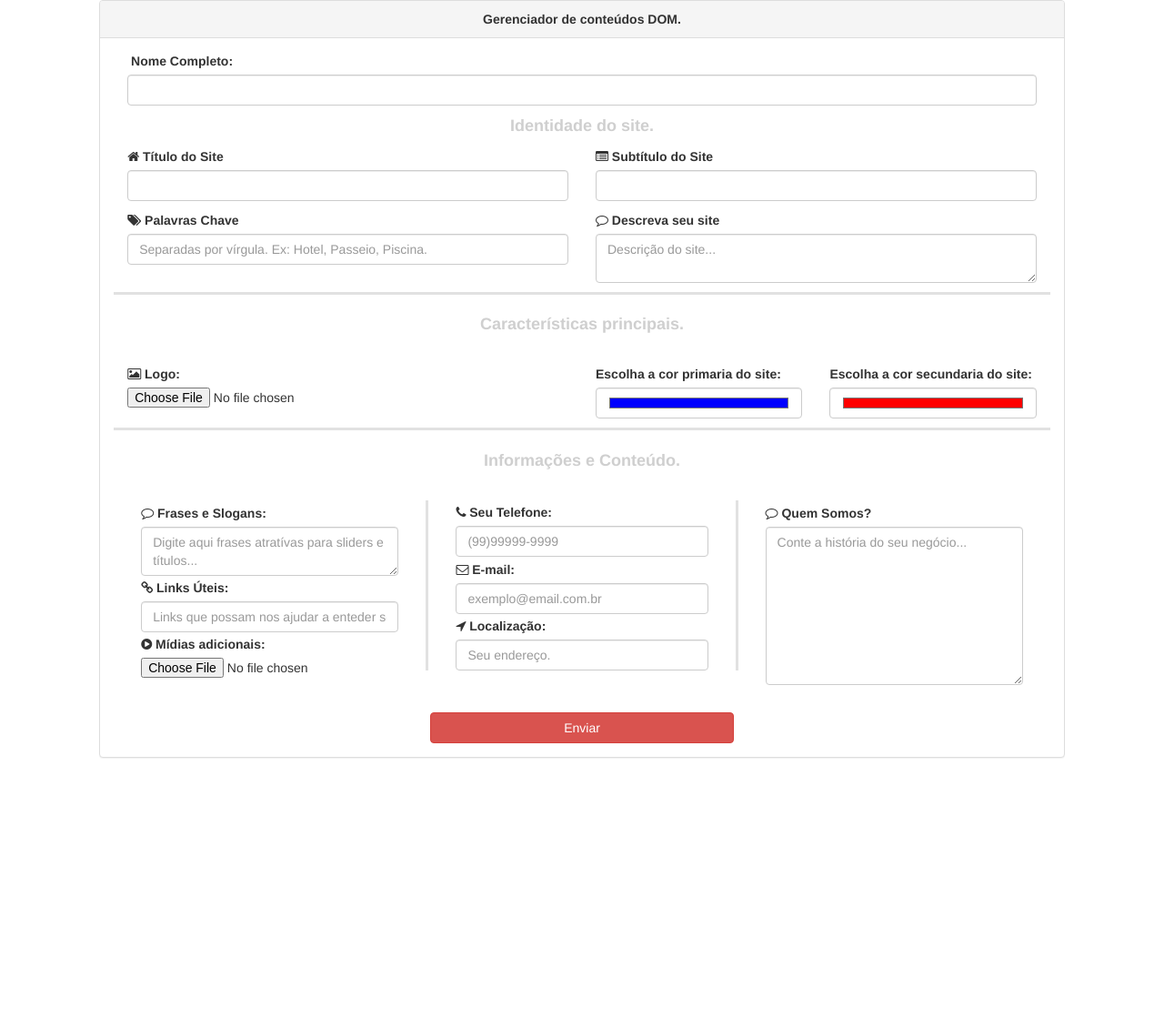
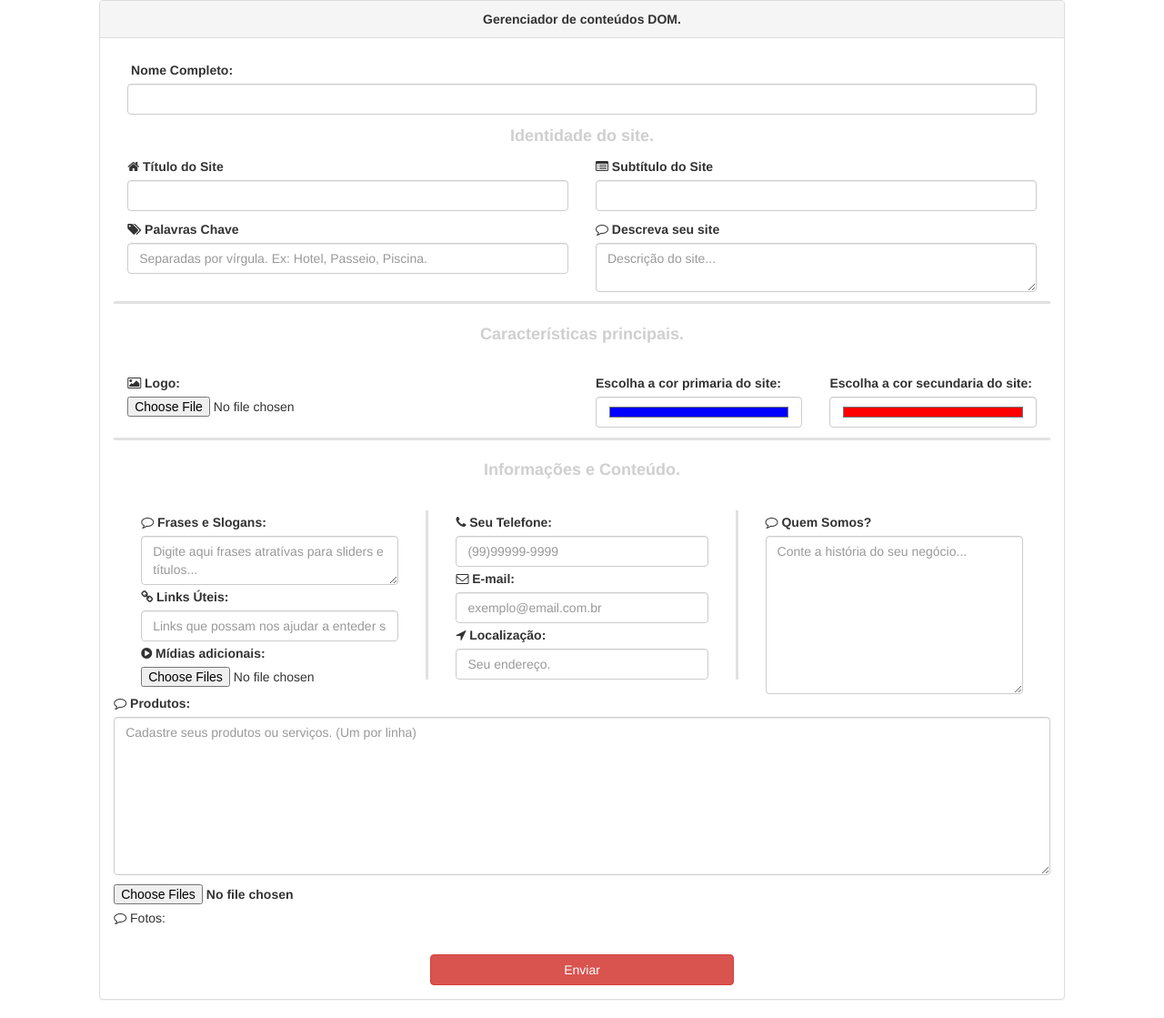
Before and after one commit to LucasLimaAZ/gestor_conteudo, a PHP site: page / in a window 1280 px wide. Shown: the whole page at 91% size. Before the commit the page ends 833 px from the top, so only its background shows below. Run offline with PHP 8.4, Linux system fonts and the light colour scheme; some libraries are stand-ins or nearby versions.

Commit message:
alteracoes

```diff
--- a/back-end/Conexao.php
+++ b/back-end/Conexao.php
@@ -6,7 +6,7 @@
 
         try{
 
-           return new PDO('mysql:host=localhost;dbname=domcom_projetos', 'domcom_projetos', ')*G31(IPfNEY');
+           return new PDO('mysql:host=localhost;dbname=conteudos', 'root', '');
 
         }catch(PDOException $e){
 
--- a/index.php
+++ b/index.php
@@ -78,7 +78,7 @@
                                         </div>
                                         <div class="col-lg-12 linha">
                                             <label><div class="fa fa-play-circle"></div> Mídias adicionais:</label>
-                                            <input type="file" name="midias" accept="jpg|png|jpeg|pdf|mp4"/>
+                                            <input type="file" name="midias[]" accept="jpg|png|jpeg|pdf" multiple/>
                                         </div>
                                     </div>
                                     <div class="col-lg-4 linha coluna_centro">
@@ -101,6 +101,14 @@
                                             <textarea class="form-control" rows="8" placeholder="Conte a história do seu negócio..." name="quem_somos"></textarea>
                                         </div>
                                     </div>
+                                    <div class="col-ld-6 linha">
+                                        <label><div class="fa fa-comment-o"></div> Produtos:</label>
+                                        <textarea class="form-control" rows="8" placeholder="Cadastre seus produtos ou serviços. (Um por linha)" name="produtos"></textarea>
+                                    </div>
+                                    <div class="col-ld-6 linha">
+                                        <label>
+                                        <input type="file" name="produtos" multiple/>
+                                    </div><div class="fa fa-comment-o"></div> Fotos:</label>
                                     <div class="col-lg-12">
                                         <div class="col-lg-4"></div>
                                         <input type="submit" value="Enviar" class="btn btn-danger col-lg-4 enviar"/>
```
Also changed, not shown: back-end/FileUploaders.php (added, +42 -0 lines), back-end/InsertData.php (+2 -34 lines), uploads/imagens/Lucas de Lima Monteiro 18797_dream_theater.jpg (added), uploads/imagens/Lucas de Lima Monteiro thumb-1920-709284.jpg (renamed from uploads/imagens/5c08110ce87ed9.25664090 MEU NOME.jpg), uploads/imagens/Lucas de Lima Monteiro18797_dream_theater.jpg (added), uploads/imagens/Lucas de Lima Monteirothumb-1920-709284.jpg (added).
